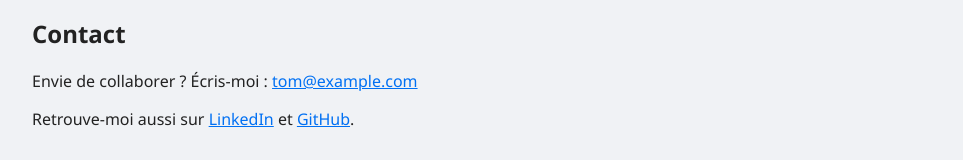
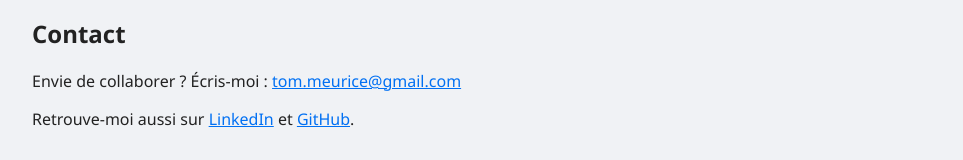
Before and after one commit to Tom-coding29/Portfolio, a Next.js app: page / in a window 1280 px wide. Shown: the part 725-885 px from the top of the page, without its empty margins (158-1121 px from the left). Built offline with nearby package versions, Linux system fonts and the light colour scheme.

Commit message:
Portfolio 5

```diff
--- a/pages/index.js
+++ b/pages/index.js
@@ -48,7 +48,7 @@ export default function Home() {
 
       <section>
         <h2>Contact</h2>
-        <p>Envie de collaborer ? Écris-moi : <a href="mailto:tom@gmail.com" style={{ color: "#0070f3" }}>tom@example.com</a></p>
+        <p>Envie de collaborer ? Écris-moi : <a href="mailto:tom.meurice@gmail.com" style={{ color: "#0070f3" }}>tom.meurice@gmail.com</a></p>
         <p>Retrouve-moi aussi sur <a href="https://www.linkedin.com/in/tom-meurice-3743b0234/" target="_blank" rel="noopener noreferrer" style={{ color: "#0070f3" }}>LinkedIn</a> et <a href="https://github.com/Tom-coding29" target="_blank" rel="noopener noreferrer" style={{ color: "#0070f3" }}>GitHub</a>.</p>
       </section>
     </main>
```
